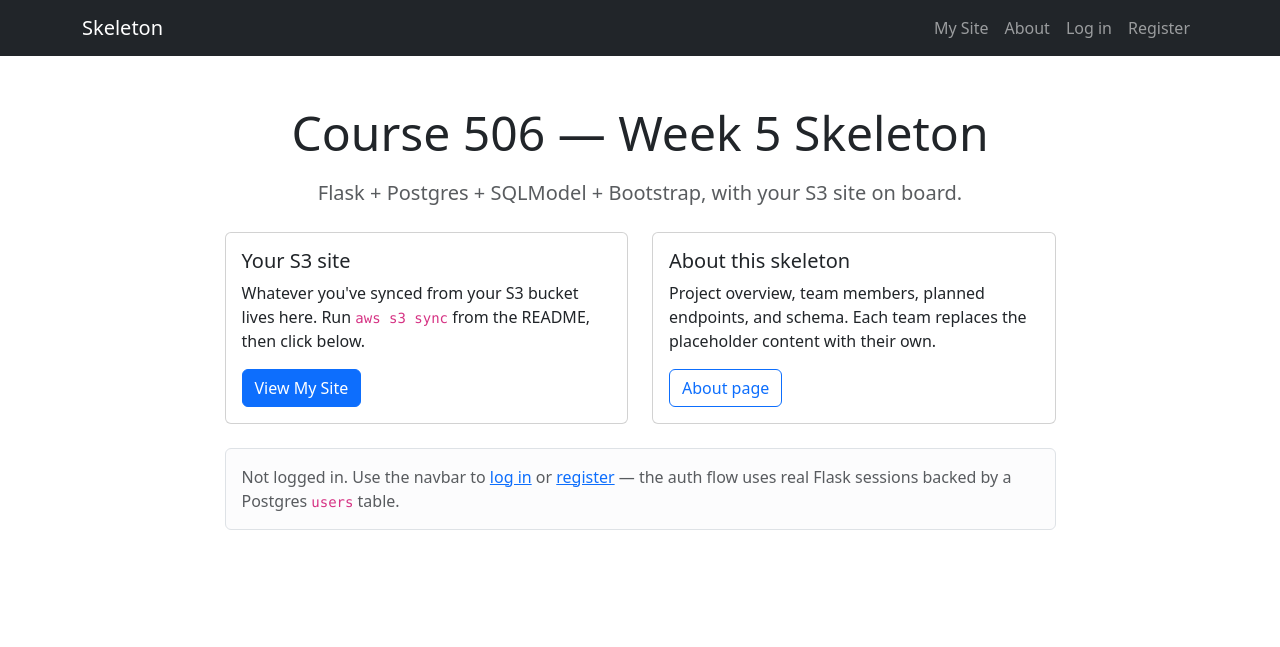
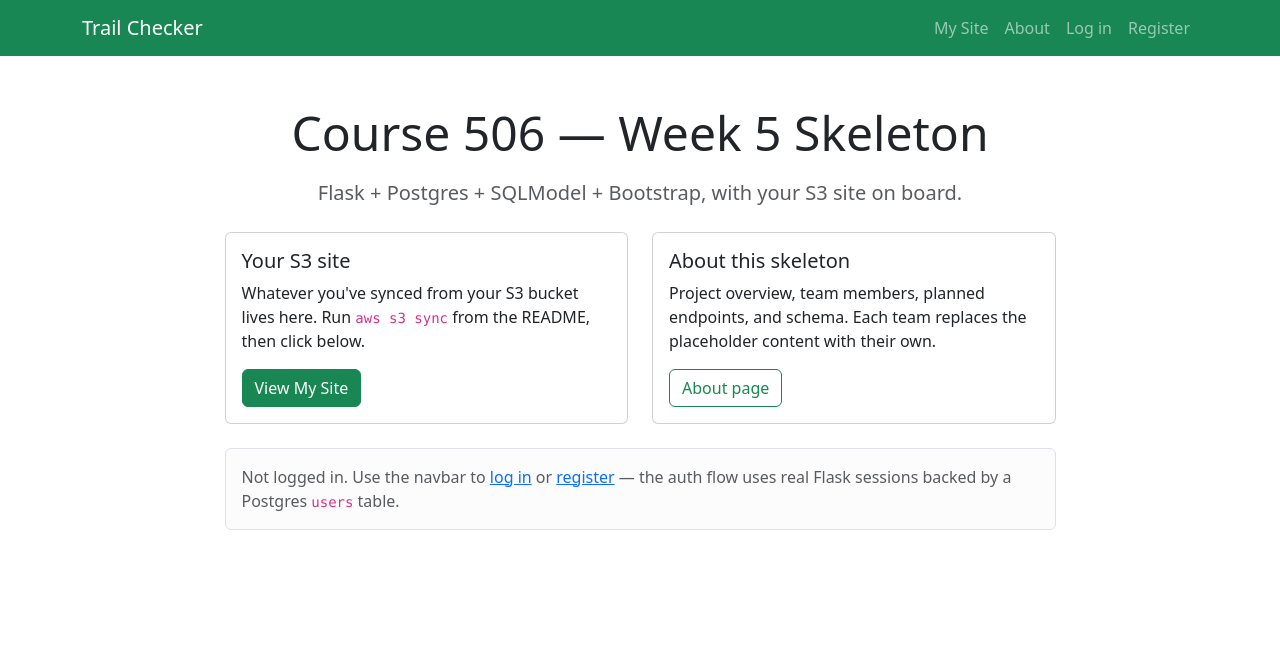
Before and after one commit to LiamS12-12/week_5_506, a Flask app: page / in a window 1280 px wide. Shown: the top 647 px of the page. Run offline with Flask 3, Linux system fonts and the light colour scheme.

Commit message:
Enable JS sliver and customize Bootstrap styling

```diff
--- a/static/js/forms.js
+++ b/static/js/forms.js
@@ -14,7 +14,6 @@
 // Uncomment the code below to enable the fix. Try it both ways — with the
 // fix and without — to feel the difference.
 
-/*
 document.querySelectorAll("form[data-disable-on-submit]").forEach(form => {
     form.addEventListener("submit", () => {
         const button = form.querySelector("button[type='submit']");
@@ -24,4 +23,3 @@ document.querySelectorAll("form[data-disable-on-submit]").forEach(form => {
         }
     });
 });
-*/
--- a/templates/base.html
+++ b/templates/base.html
@@ -8,9 +8,9 @@
     <link rel="stylesheet" href="{{ url_for('static', filename='css/styles.css') }}">
 </head>
 <body>
-    <nav class="navbar navbar-expand-lg navbar-dark bg-dark">
+    <nav class="navbar navbar-expand-lg navbar-dark bg-success">
         <div class="container">
-            <a class="navbar-brand" href="{{ url_for('home') }}">Skeleton</a>
+            <a class="navbar-brand" href="{{ url_for('home') }}">Trail Checker</a>
             <ul class="navbar-nav ms-auto">
                 <li class="nav-item">
                     <a class="nav-link" href="{{ url_for('site_home') }}">My Site</a>
--- a/templates/home.html
+++ b/templates/home.html
@@ -22,7 +22,7 @@
                             Whatever you've synced from your S3 bucket lives here.
                             Run <code>aws s3 sync</code> from the README, then click below.
                         </p>
-                        <a href="{{ url_for('site_home') }}" class="btn btn-primary">
+                        <a href="{{ url_for('site_home') }}" class="btn btn-success">
                             View My Site
                         </a>
                     </div>
@@ -36,7 +36,7 @@
                             Project overview, team members, planned endpoints, and schema.
                             Each team replaces the placeholder content with their own.
                         </p>
-                        <a href="{{ url_for('about') }}" class="btn btn-outline-primary">
+                        <a href="{{ url_for('about') }}" class="btn btn-outline-success">
                             About page
                         </a>
                     </div>
--- a/templates/login.html
+++ b/templates/login.html
@@ -13,7 +13,7 @@
                 <label for="password" class="form-label">Password</label>
                 <input type="password" class="form-control" id="password" name="password" required>
             </div>
-            <button type="submit" class="btn btn-primary">Log in</button>
+            <button type="submit" class="btn btn-success">Log in</button>
             <a href="{{ url_for('register') }}" class="btn btn-link">Need an account?</a>
         </form>
     </div>
--- a/templates/register.html
+++ b/templates/register.html
@@ -14,7 +14,7 @@
                 <input type="password" class="form-control" id="password" name="password" required minlength="6">
                 <div class="form-text">At least 6 characters.</div>
             </div>
-            <button type="submit" class="btn btn-primary">Create account</button>
+            <button type="submit" class="btn btn-success">Create account</button>
             <a href="{{ url_for('login') }}" class="btn btn-link">Already have an account?</a>
         </form>
     </div>
```
